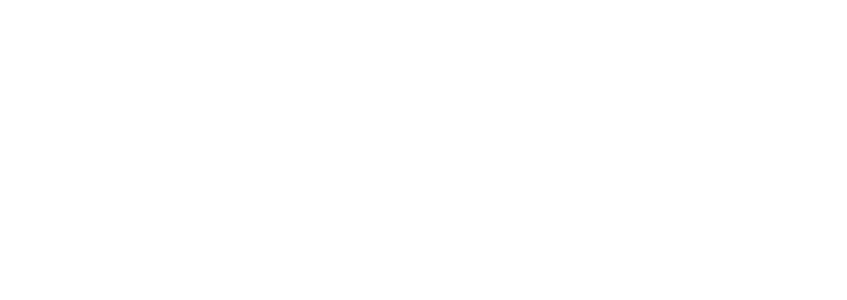
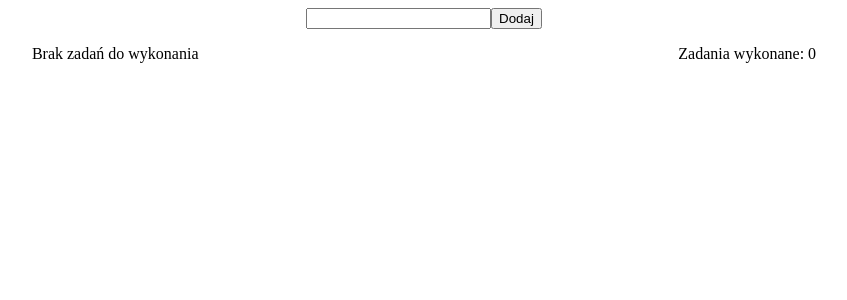
Before and after one commit to RvinPatryk/ListaTODO, an Angular app: page / in a window 1280 px wide. Shown: the top 300 px of the page, without its empty margins (216-1063 px from the left). Built offline with nearby package versions, Linux system fonts and the light colour scheme.

Commit message:
zarys listy

```diff
--- a/src/app/app.component.css
+++ b/src/app/app.component.css
@@ -0,0 +1,3 @@
+.container{
+    display: flex; justify-content: space-around;
+}
--- a/src/app/app.component.html
+++ b/src/app/app.component.html
@@ -0,0 +1,34 @@
+<div>
+  <div class="container">
+    <div>
+      <input [(ngModel)]="newTask">
+      <button (click)="add()">Dodaj</button>
+    </div>
+  </div>
+
+  <div class="container">
+    <div>
+      <ng-container *ngIf="tasksList.length > 0; else noTasks">
+      <ul>
+        <li *ngFor="let task of tasksList">
+          {{task}}
+          <button (click)="remove(task)">Usuń</button>
+          <button (click)="done(task)">Wykonane</button>
+        </li>
+      </ul>
+    </ng-container>
+    <ng-template #noTasks>
+      <p>Brak zadań do wykonania</p>
+    </ng-template>
+    </div>
+
+    <div>
+      <p>Zadania wykonane: {{tasksDone.length}}</p>
+      <ul>
+        <li *ngFor="let task of tasksDone">
+          {{task}}
+        </li>
+      </ul>
+    </div>
+  </div>
+</div>
--- a/src/app/app.component.ts
+++ b/src/app/app.component.ts
@@ -6,5 +6,25 @@
   styleUrls: ['./app.component.css']
 })
 export class AppComponent {
-  title = 'lista-TODO';
-}
+
+  newTask!: string;
+  tasksList: Array<string> = [];
+  title: any;
+  tasksDone: Array<string> = [];
+
+  add() {
+    this.tasksList.push(this.newTask);
+    this.newTask = '';
+  }
+
+  remove(task: string) {
+    this.tasksList = this.tasksList.filter(e => e !== task);
+  }
+
+  done(task: string) {
+    this.tasksDone.push(task);
+    this.remove(task);
+  }
+
+
+    }
--- a/src/app/app.module.ts
+++ b/src/app/app.module.ts
@@ -1,4 +1,5 @@
 import { NgModule } from '@angular/core';
+import { FormsModule } from '@angular/forms';
 import { BrowserModule } from '@angular/platform-browser';
 
 import { AppRoutingModule } from './app-routing.module';
@@ -10,7 +11,8 @@
   ],
   imports: [
     BrowserModule,
-    AppRoutingModule
+    AppRoutingModule,
+    FormsModule
   ],
   providers: [],
   bootstrap: [AppComponent]
```
